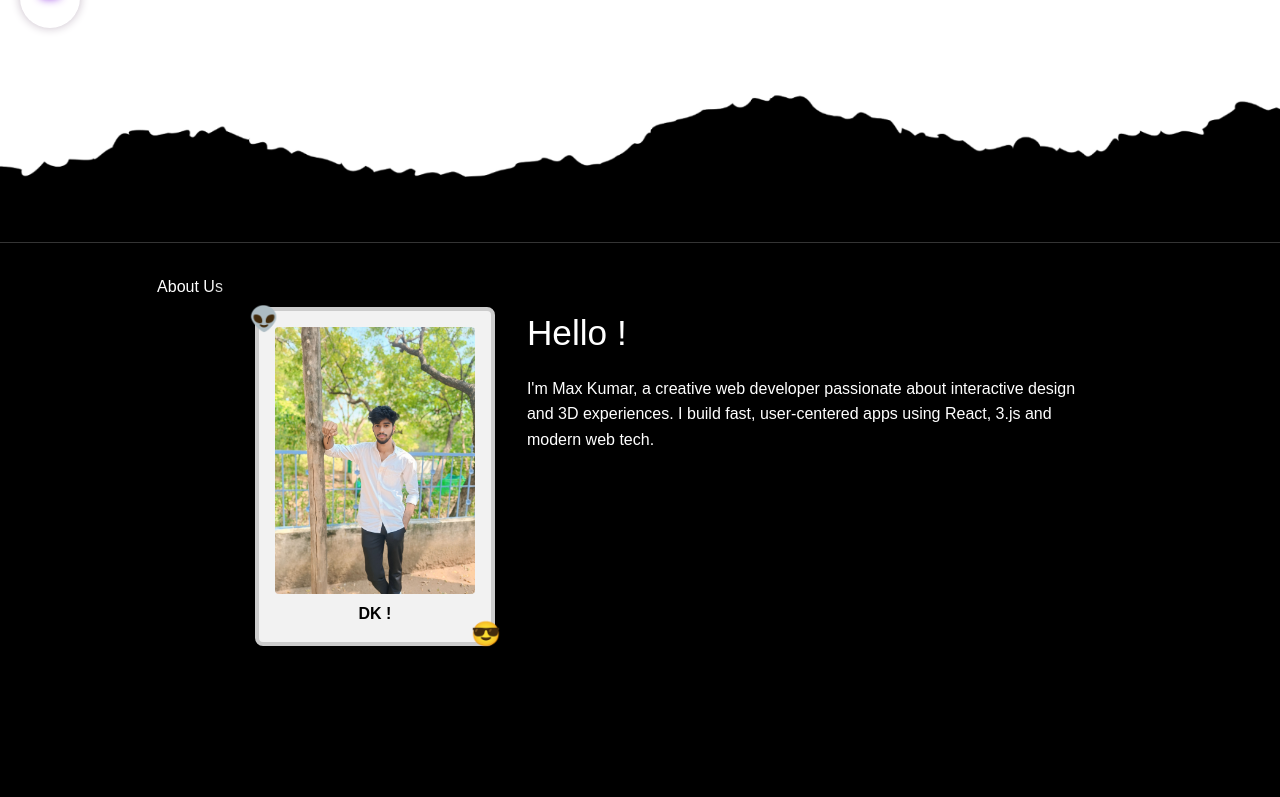
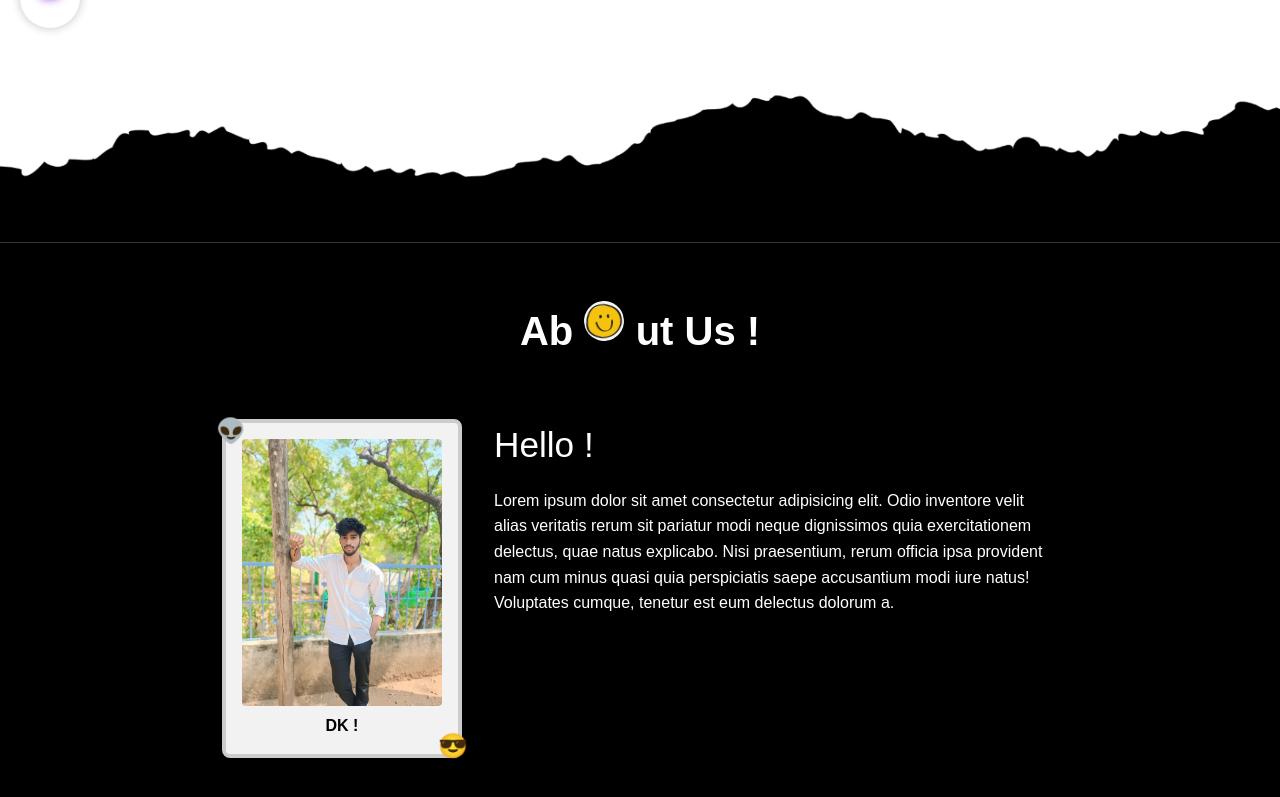
Before and after one commit to dineshkumar0202/main-portfolio, a React (Vite) app: page / in a window 1280 px wide. Shown: the part 557-1354 px from the top of the page. Before the commit the page ends 1267 px from the top, so only its background shows below. Built offline with nearby package versions, Linux system fonts and the light colour scheme.

Commit message:
js code import

```diff
--- a/src/App.css
+++ b/src/App.css
@@ -272,11 +272,63 @@ body {
 
 .about-section {
   display: flex;
+  flex-direction: column; /* stack title and card vertically */
+  align-items: center;     /* center horizontally */
+  padding: 4rem 2rem;
+  background-color: #000;
+  color: #fff;
+  scroll-margin-top: 100px; /* for smooth scroll anchoring */
+
+}
+.about-section h1 {
+  font-size: 2.5rem;
+  font-weight: 900;
+  display: flex;
   justify-content: center;
-  padding: 2rem;
-  background-color: #000000;
+  align-items: center;
+  text-align: center;
+  gap: 0.4rem;
   color: #fff;
+  position: relative;
+  z-index: 2;
+  line-height: 1.2;
+  margin-bottom: 2rem;
+  flex-wrap: wrap;
+  gap: 0.5rem;
 }
+
+/* Wraps the image inline with the text */
+.about-section h1 .face-icon {
+  display: inline-flex;
+  align-items: center;
+  justify-content: center;
+  width: 40px;
+  height: 40px;
+  margin: 0 0.2rem;
+}
+
+.about-section h1 .face-icon img {
+  width: 100%;
+  height: 100%;
+  border-radius: 50%;
+  object-fit: cover;
+  transform: rotate(-5deg);
+  z-index: 4;
+  position: relative;
+}
+
+.scroll-fade {
+  opacity: 0;
+  transform: translateY(40px);
+  transition: opacity 0.6s ease-out, transform 0.6s ease-out;
+}
+
+.scroll-fade.appear {
+  opacity: 1;
+  transform: translateY(0);
+}
+
+
 
 .about-card {
   display: flex;
--- a/src/Components/About.jsx
+++ b/src/Components/About.jsx
@@ -1,11 +1,20 @@
 import React from "react";
 import Im from "../assets/mee.jpg";
-
+import smiley from "../assets/yellow-smile.jpeg";
+import "../script";
 
 function About() {
   return (
     <section id="about" className="about-section">
-        <h1>About Us</h1>
+      <div className="about-titel">
+        <h1>
+          Ab
+          <span className="face-icon">
+            <img src={smiley} alt="face" />
+          </span>{" "}
+          ut Us !
+        </h1>
+      </div>
       <div className="about-card">
         {/* Left: Photo Frame */}
         <div className="photo-frame">
@@ -17,11 +26,16 @@ function About() {
 
         {/* Right: Intro Only */}
         <div className="about-info">
-          <h2>Hello <span className="emoji">!</span></h2>
+          <h2>
+            Hello <span className="emoji">!</span>
+          </h2>
           <p>
-            I'm Max Kumar, a creative web developer passionate about interactive
-            design and 3D experiences. I build fast, user-centered apps using React,
-            3.js and modern web tech.
+            Lorem ipsum dolor sit amet consectetur adipisicing elit. Odio
+            inventore velit alias veritatis rerum sit pariatur modi neque
+            dignissimos quia exercitationem delectus, quae natus explicabo. Nisi
+            praesentium, rerum officia ipsa provident nam cum minus quasi quia
+            perspiciatis saepe accusantium modi iure natus! Voluptates cumque,
+            tenetur est eum delectus dolorum a.
           </p>
         </div>
       </div>
--- a/src/script.js
+++ b/src/script.js
@@ -7,3 +7,26 @@ const formatTime = (date) => {
       hour12: true, // Use false for 24-hour format
     });
   };
+
+
+  // Scroll animation (fade-in effect)
+document.addEventListener("DOMContentLoaded", () => {
+  const faders = document.querySelectorAll(".scroll-fade");
+
+  const appearOptions = {
+    threshold: 0.2,
+    rootMargin: "0px 0px -50px 0px"
+  };
+
+  const appearOnScroll = new IntersectionObserver(function(entries, observer) {
+    entries.forEach(entry => {
+      if (!entry.isIntersecting) return;
+      entry.target.classList.add("appear");
+      observer.unobserve(entry.target);
+    });
+  }, appearOptions);
+
+  faders.forEach(fader => {
+    appearOnScroll.observe(fader);
+  });
+});
```
